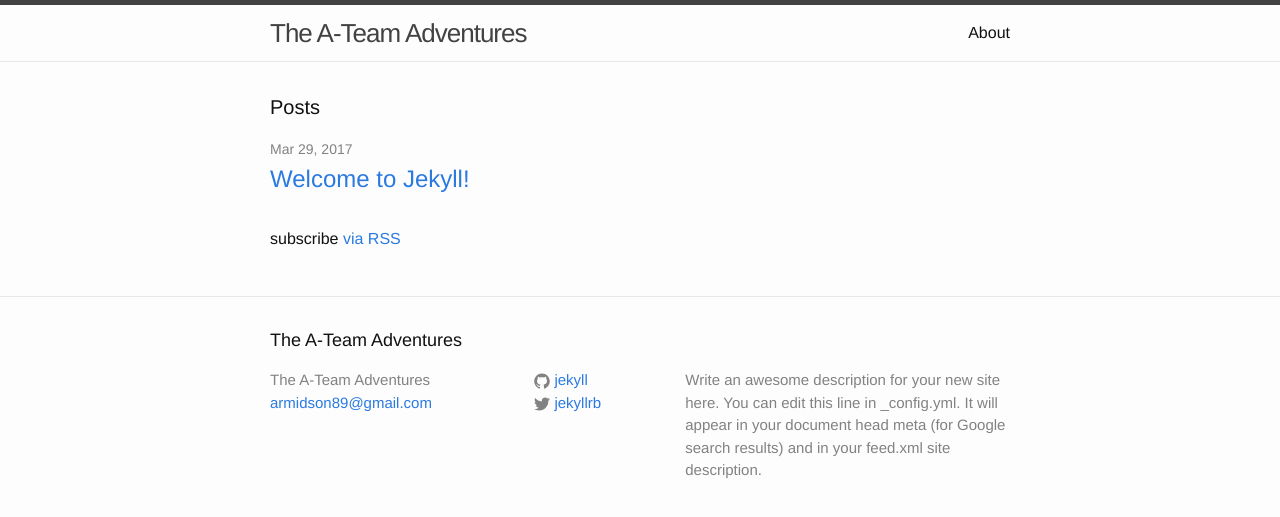
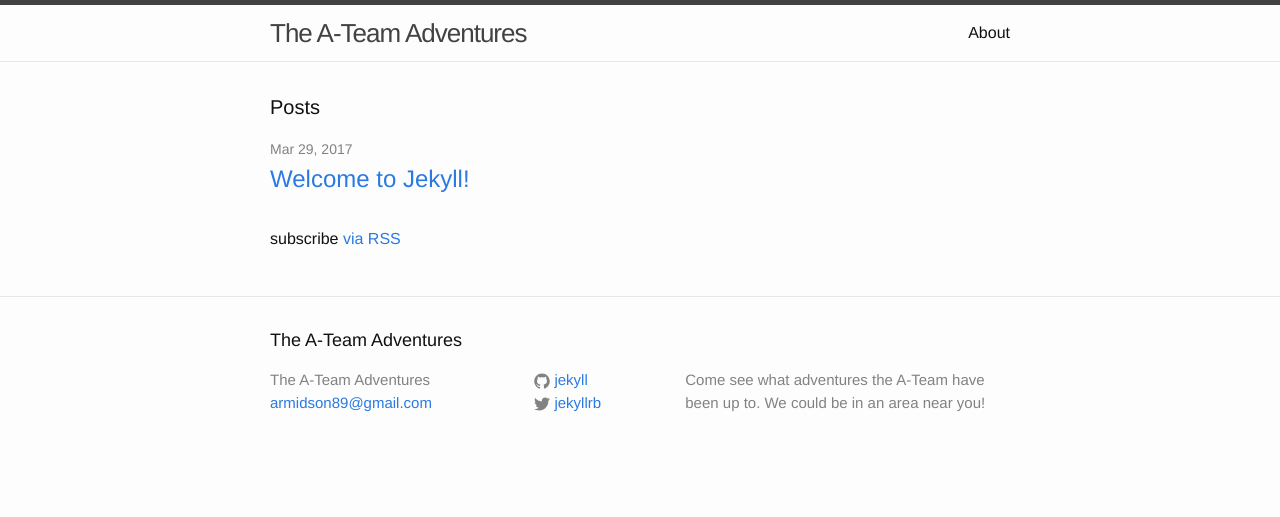
Before and after one commit to n3wmsy/n3wmsy.github.io, a Jekyll site: the page built from index.html, in a window 1280 px wide. Shown: the top 517 px of the page. Built offline with Jekyll 4.4.1, drawn with Linux system fonts in a browser that asks for light colours.

Commit message:
Update _config.yml

```diff
--- a/_config.yml
+++ b/_config.yml
@@ -9,9 +9,7 @@
 title: The A-Team Adventures
 email: armidson89@gmail.com
 description: > # this means to ignore newlines until "baseurl:"
-  Write an awesome description for your new site here. You can edit this
-  line in _config.yml. It will appear in your document head meta (for
-  Google search results) and in your feed.xml site description.
+  Come see what adventures the A-Team have been up to. We could be in an area near you!
 baseurl: "" # the subpath of your site, e.g. /blog
 url: "http://yourdomain.com" # the base hostname & protocol for your site
 twitter_username: jekyllrb
```
